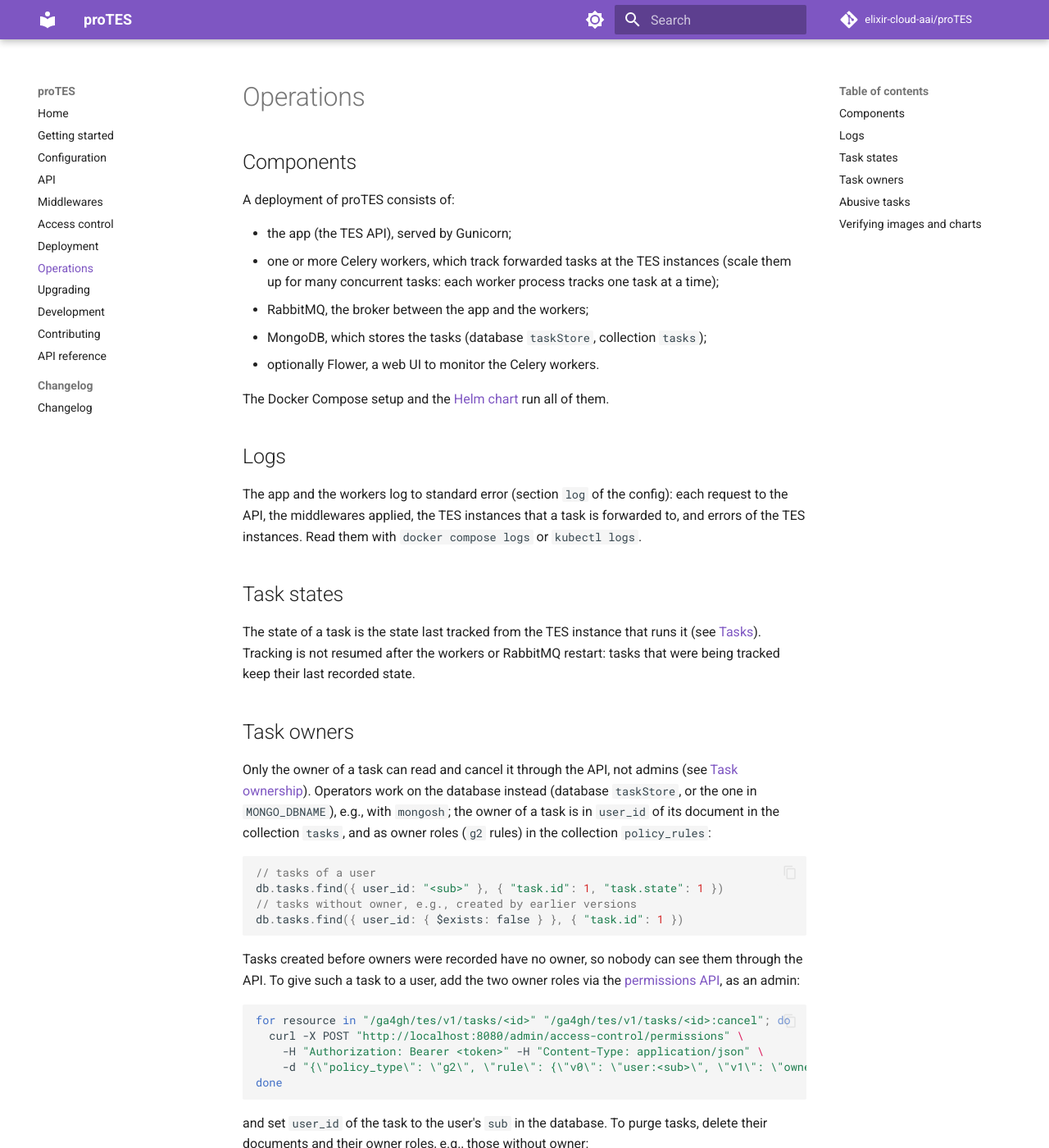
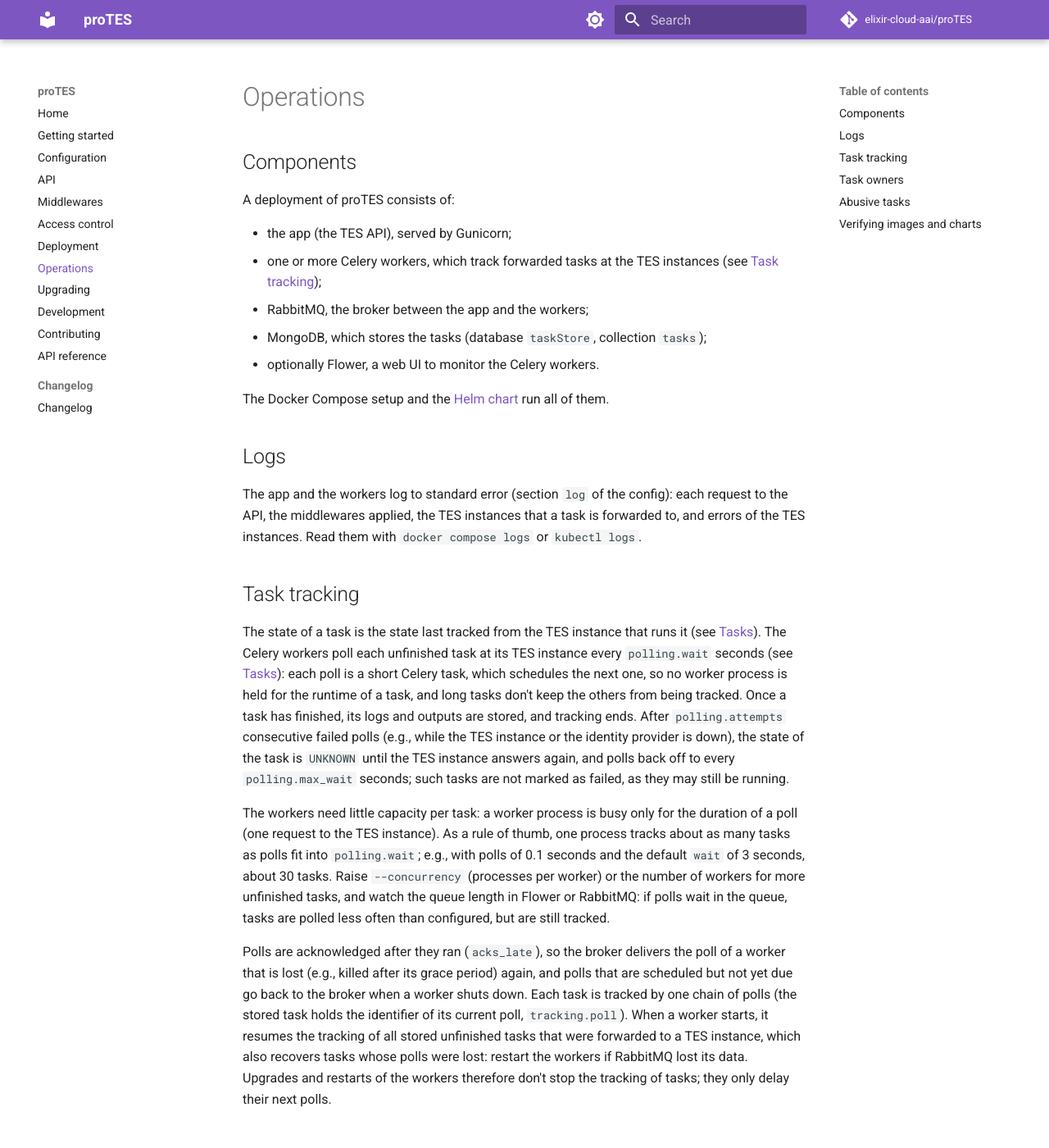
Before and after one commit to elixir-cloud-aai/proTES, an MkDocs documentation site: the page built from docs/operations.md, in a window 1280 px wide and 1400 px high. Shown: the whole window at 82% size. Built offline with MkDocs 1.6.1 and Material for MkDocs 9.7.7, drawn with Linux system fonts in a browser that asks for light colours; comment, search, counter and statistics services are not loaded.

Commit message:
docs: describe tracking by rescheduled polls
Document how tasks are tracked, how to size the workers, and that
worker restarts and upgrades no longer stop the tracking (operations,
configuration, getting started, upgrading, chart README). Correct the
comment on `worker.terminationGracePeriodSeconds` in values.yaml,
which said that killed tasks were delivered again.

Co-Authored-By: Claude Opus 5.5 <noreply@anthropic.com>

```diff
--- a/docs/operations.md
+++ b/docs/operations.md
@@ -6,8 +6,7 @@ A deployment of proTES consists of:
 
 - the app (the TES API), served by Gunicorn;
 - one or more Celery workers, which track forwarded tasks at the TES
-  instances (scale them up for many concurrent tasks: each worker process
-  tracks one task at a time);
+  instances (see [Task tracking](#task-tracking));
 - RabbitMQ, the broker between the app and the workers;
 - MongoDB, which stores the tasks (database `taskStore`, collection
   `tasks`);
@@ -22,12 +21,39 @@ config): each request to the API, the middlewares applied, the TES instances
 that a task is forwarded to, and errors of the TES instances. Read them with
 `docker compose logs` or `kubectl logs`.
 
-## Task states
+## Task tracking
 
 The state of a task is the state last tracked from the TES instance that runs
-it (see [Tasks](api.md#tasks)). Tracking is not resumed after the workers or
-RabbitMQ restart: tasks that were being tracked keep their last recorded
-state.
+it (see [Tasks](api.md#tasks)). The Celery workers poll each unfinished task
+at its TES instance every `polling.wait` seconds (see
+[Tasks](configuration.md#tasks)): each poll is a short Celery task, which
+schedules the next one, so no worker process is held for the runtime of a
+task, and long tasks don't keep the others from being tracked. Once a task has
+finished, its logs and outputs are stored, and tracking ends. After
+`polling.attempts` consecutive failed polls (e.g., while the TES instance or
+the identity provider is down), the state of the task is `UNKNOWN` until the
+TES instance answers again, and polls back off to every `polling.max_wait`
+seconds; such tasks are not marked as failed, as they may still be running.
+
+The workers need little capacity per task: a worker process is busy only
+for the duration of a poll (one request to the TES instance). As a rule of
+thumb, one process tracks about as many tasks as polls fit into
+`polling.wait`; e.g., with polls of 0.1 seconds and the default `wait` of 3
+seconds, about 30 tasks. Raise `--concurrency` (processes per worker) or the
+number of workers for more unfinished tasks, and watch the queue length in
+Flower or RabbitMQ: if polls wait in the queue, tasks are polled less often
+than configured, but are still tracked.
+
+Polls are acknowledged after they ran (`acks_late`), so the broker delivers
+the poll of a worker that is lost (e.g., killed after its grace period)
+again, and polls that are scheduled but not yet due go back to the broker
+when a worker shuts down. Each task is tracked by one chain of polls (the
+stored task holds the identifier of its current poll, `tracking.poll`).
+When a worker starts, it resumes the tracking of all stored unfinished tasks
+that were forwarded to a TES instance, which also recovers tasks whose polls
+were lost: restart the workers if RabbitMQ lost its data. Upgrades and
+restarts of the workers therefore don't stop the tracking of tasks; they
+only delay their next polls.
 
 ## Task owners
 
```
Also changed, not shown: deployment/README.md (+9 -3 lines), docs/configuration.md (+9 -4 lines), docs/getting-started.md (+5 -4 lines), docs/upgrading.md (+20 -0 lines), 1 other file.
